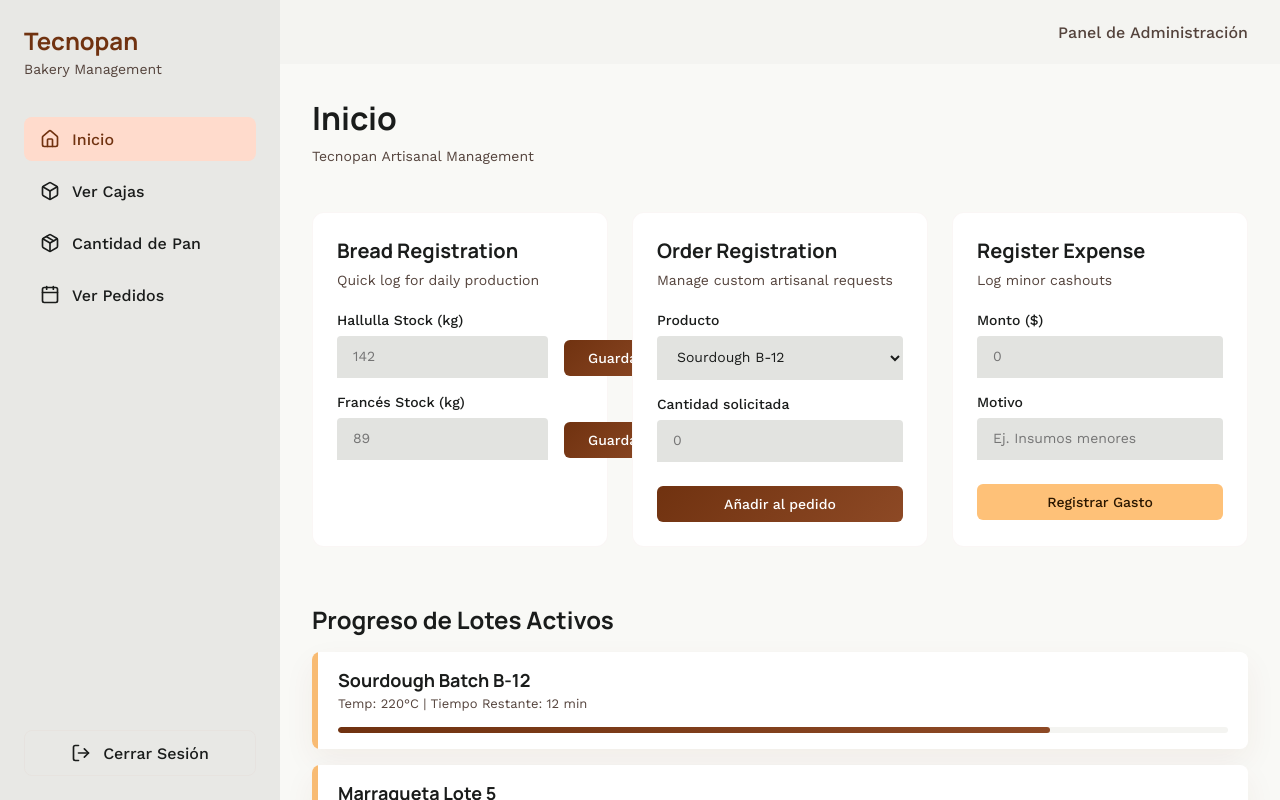
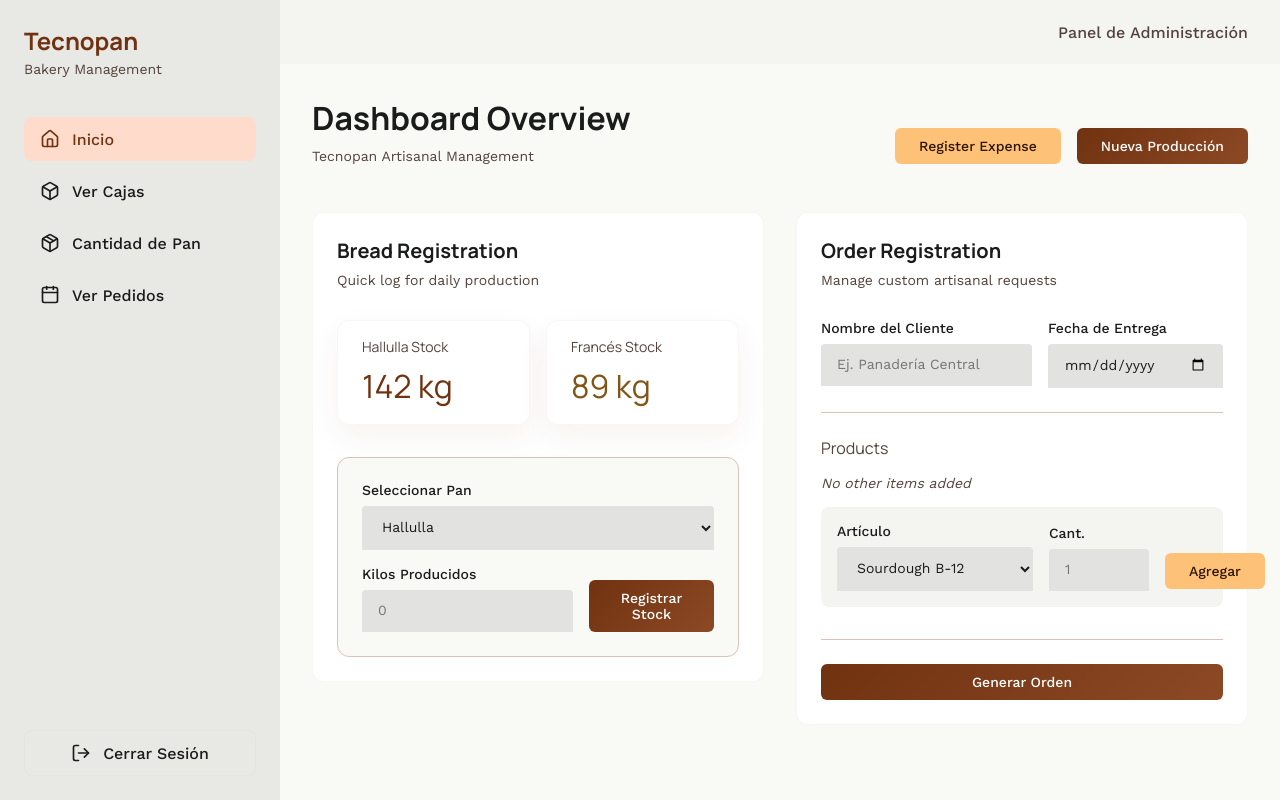
Before and after one commit to vasalgadog/tecnoadmin, a React (Vite) app: page /Inicio in a window 1280 px wide. Built offline with nearby package versions, Linux system fonts and the light colour scheme.

Commit message:
Refactor Inicio layout to accurately reflect the two panel mockup (Bread/Order Reg)

```diff
--- a/src/pages/Inicio.tsx
+++ b/src/pages/Inicio.tsx
@@ -1,5 +1,4 @@
 import Button from '../components/Button';
-import BatchProgressCard from '../components/BatchProgressCard';
 import Input from '../components/Input';
 import './Pages.css';
 
@@ -8,67 +7,82 @@ export default function Inicio() {
     <div className="page-container">
       <div className="page-header">
         <div>
-          <h1 className="display">Inicio</h1>
+          <h1 className="display">Dashboard Overview</h1>
           <p className="subtitle">Tecnopan Artisanal Management</p>
+        </div>
+        <div style={{ display: 'flex', gap: '16px' }}>
+          <Button variant="secondary">Register Expense</Button>
+          <Button variant="primary">Nueva Producción</Button>
         </div>
       </div>
 
-      <div className="dashboard-grid">
-        {/* Bread Registration */}
-        <div className="card surface-container-lowest ghost-border">
+      <div style={{ display: 'grid', gridTemplateColumns: 'minmax(400px, 1fr) minmax(400px, 1fr)', gap: '32px' }}>
+
+        {/* Bread Registration Panel */}
+        <div className="card surface-container-lowest ghost-border" style={{ alignSelf: 'start' }}>
           <h2 className="display" style={{ fontSize: '20px', marginBottom: '8px' }}>Bread Registration</h2>
-          <p className="subtitle" style={{ marginBottom: '24px' }}>Quick log for daily production</p>
+          <p className="subtitle" style={{ marginBottom: '32px' }}>Quick log for daily production</p>
 
-          <div style={{ display: 'flex', flexDirection: 'column', gap: '16px' }}>
+          <div style={{ display: 'flex', gap: '16px', marginBottom: '32px' }}>
+             <div className="card surface-container-lowest ghost-border ambient-shadow" style={{ flex: 1, padding: '16px 24px' }}>
+               <h3 style={{ color: 'var(--on-surface-variant)', fontSize: '14px', marginBottom: '8px', fontWeight: 500 }}>Hallulla Stock</h3>
+               <p className="display" style={{ fontSize: '32px', margin: 0, color: 'var(--primary)' }}>142 kg</p>
+             </div>
+             <div className="card surface-container-lowest ghost-border ambient-shadow" style={{ flex: 1, padding: '16px 24px' }}>
+               <h3 style={{ color: 'var(--on-surface-variant)', fontSize: '14px', marginBottom: '8px', fontWeight: 500 }}>Francés Stock</h3>
+               <p className="display" style={{ fontSize: '32px', margin: 0, color: 'var(--secondary)' }}>89 kg</p>
+             </div>
+          </div>
+
+          <div style={{ display: 'flex', flexDirection: 'column', gap: '16px', backgroundColor: 'var(--surface)', padding: '24px', borderRadius: '12px', border: '1px solid var(--outline-variant)' }}>
+             <Input as="select" label="Seleccionar Pan" options={[
+               { label: 'Hallulla', value: 'hallulla' },
+               { label: 'Francés', value: 'frances' }
+             ]} />
              <div style={{ display: 'flex', gap: '16px', alignItems: 'flex-end' }}>
                 <div style={{ flex: 1 }}>
-                <Input label="Hallulla Stock (kg)" type="number" placeholder="142" />
+                  <Input label="Kilos Producidos" type="number" placeholder="0" />
                 </div>
-              <Button variant="primary" style={{ marginBottom: '2px' }}>Guardar</Button>
-            </div>
-            <div style={{ display: 'flex', gap: '16px', alignItems: 'flex-end' }}>
-              <div style={{ flex: 1 }}>
-                <Input label="Francés Stock (kg)" type="number" placeholder="89" />
-              </div>
-              <Button variant="primary" style={{ marginBottom: '2px' }}>Guardar</Button>
+                <Button variant="primary">Registrar Stock</Button>
              </div>
           </div>
         </div>
 
-        {/* Order Registration */}
-        <div className="card surface-container-lowest ghost-border">
+        {/* Order Registration Panel */}
+        <div className="card surface-container-lowest ghost-border" style={{ alignSelf: 'start' }}>
           <h2 className="display" style={{ fontSize: '20px', marginBottom: '8px' }}>Order Registration</h2>
-          <p className="subtitle" style={{ marginBottom: '24px' }}>Manage custom artisanal requests</p>
+          <p className="subtitle" style={{ marginBottom: '32px' }}>Manage custom artisanal requests</p>
 
-          <div style={{ display: 'flex', flexDirection: 'column', gap: '16px' }}>
-            <Input as="select" label="Producto" options={[
+          <div style={{ display: 'flex', flexDirection: 'column', gap: '24px' }}>
+            <div style={{ display: 'grid', gridTemplateColumns: '1fr 1fr', gap: '16px' }}>
+              <Input label="Nombre del Cliente" type="text" placeholder="Ej. Panadería Central" />
+              <Input type="date" label="Fecha de Entrega" />
+            </div>
+
+            <div style={{ borderTop: '1px solid var(--outline-variant)', paddingTop: '24px' }}>
+               <h3 style={{ marginBottom: '16px', fontSize: '16px' }}>Products</h3>
+               <p style={{ color: 'var(--on-surface-variant)', fontSize: '14px', marginBottom: '16px', fontStyle: 'italic' }}>No other items added</p>
+
+               <div style={{ display: 'flex', gap: '16px', alignItems: 'flex-end', backgroundColor: 'var(--surface-container-low)', padding: '16px', borderRadius: '8px' }}>
+                 <div style={{ flex: 2 }}>
+                   <Input as="select" label="Artículo" options={[
                      { label: 'Sourdough B-12', value: 'sourdough' },
-              { label: 'Marraqueta', value: 'marraqueta' },
+                     { label: 'Marraqueta Premium', value: 'marraqueta' }
                    ]} />
-            <Input label="Cantidad solicitada" type="number" placeholder="0" />
-            <Button variant="primary" style={{ marginTop: '8px' }}>Añadir al pedido</Button>
+                 </div>
+                 <div style={{ width: '100px' }}>
+                   <Input label="Cant." type="number" placeholder="1" />
+                 </div>
+                 <Button variant="secondary" type="button" style={{ marginBottom: '2px' }}>Agregar</Button>
                </div>
             </div>
 
-        {/* Expenses */}
-        <div className="card surface-container-lowest ghost-border">
-          <h2 className="display" style={{ fontSize: '20px', marginBottom: '8px' }}>Register Expense</h2>
-          <p className="subtitle" style={{ marginBottom: '24px' }}>Log minor cashouts</p>
-
-          <div style={{ display: 'flex', flexDirection: 'column', gap: '16px' }}>
-            <Input label="Monto ($)" type="number" placeholder="0" />
-            <Input label="Motivo" type="text" placeholder="Ej. Insumos menores" />
-            <Button variant="secondary" style={{ marginTop: '8px' }}>Registrar Gasto</Button>
+            <div style={{ borderTop: '1px solid var(--outline-variant)', paddingTop: '24px', marginTop: '8px' }}>
+              <Button variant="primary" className="w-full">Generar Orden</Button>
             </div>
           </div>
         </div>
 
-      <div className="section mt-8">
-        <h2 className="display" style={{ fontSize: '24px', marginBottom: '16px' }}>Progreso de Lotes Activos</h2>
-        <div className="batch-list mt-4">
-          <BatchProgressCard title="Sourdough Batch B-12" specs="Temp: 220°C | Tiempo Restante: 12 min" progress={80} />
-          <BatchProgressCard title="Marraqueta Lote 5" specs="Temp: 200°C | Tiempo Restante: 5 min" progress={92} />
-        </div>
       </div>
     </div>
   );
```
Lines whose indentation alone changed are shown as unchanged.
